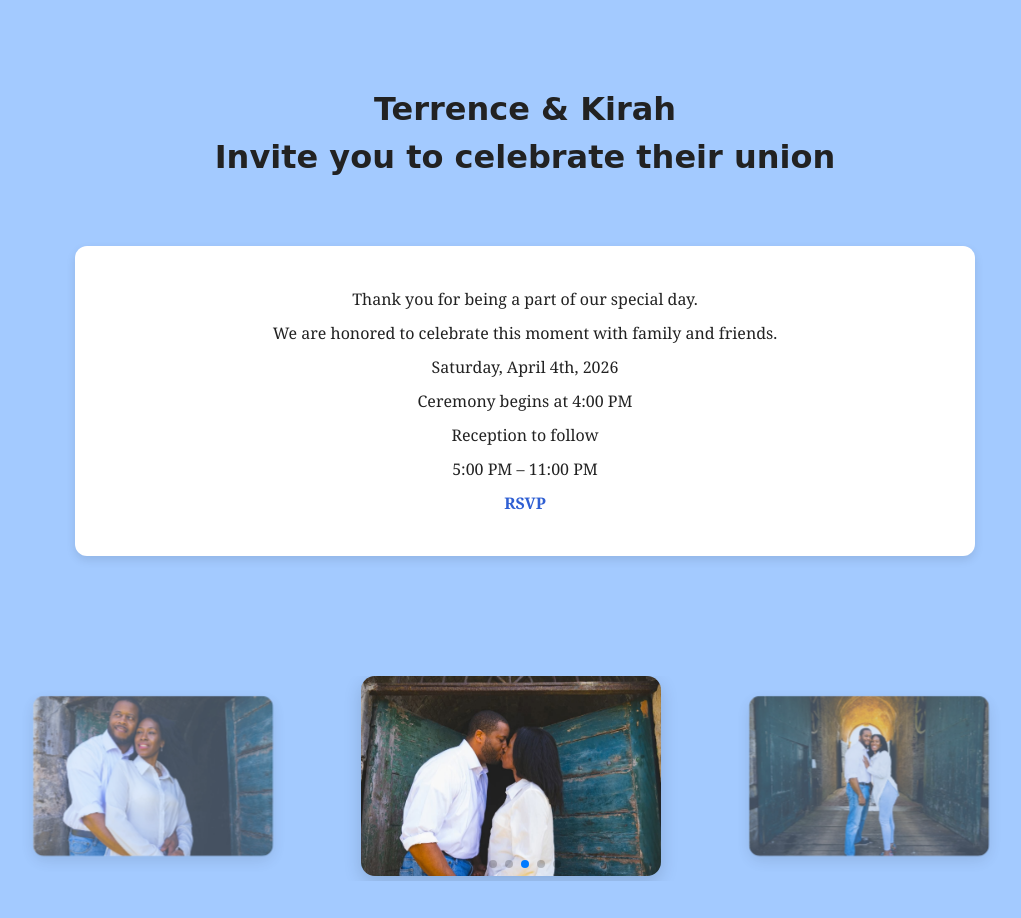
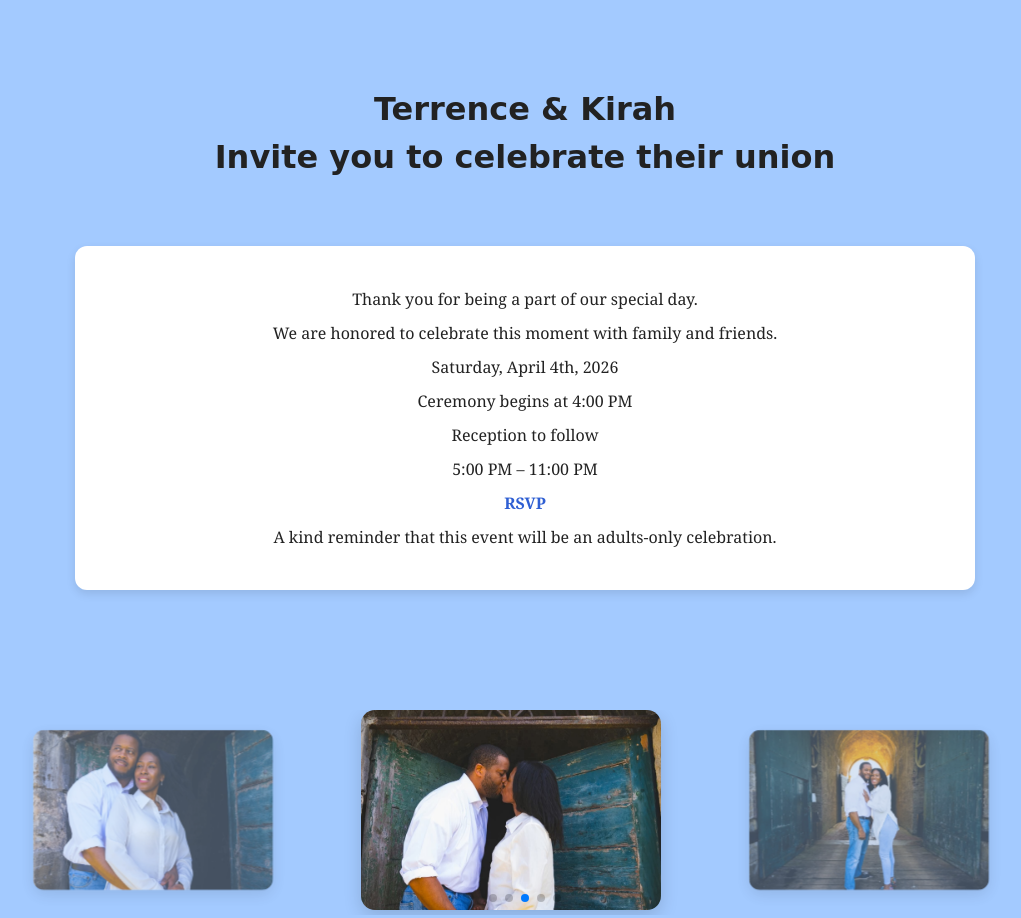
Before and after one commit to AdamTheNegus/TheButlerWedding, a plain HTML site: page index.html in a window 1280 px wide. Shown: the top 918 px of the page, without its empty margins (115-1136 px from the left). Drawn offline with nearby package versions, Linux system fonts and the light colour scheme.

Commit message:
Update index.html

```diff
--- a/index.html
+++ b/index.html
@@ -22,6 +22,7 @@
 			<p>Reception to follow</p>
 			<p>5:00 PM – 11:00 PM</p>
 			<p><a href="RSVP/index.html">RSVP</a></p>
+			<p>A kind reminder that this event will be an adults-only celebration.</p>
 		</div>
 	</section>
 
```
